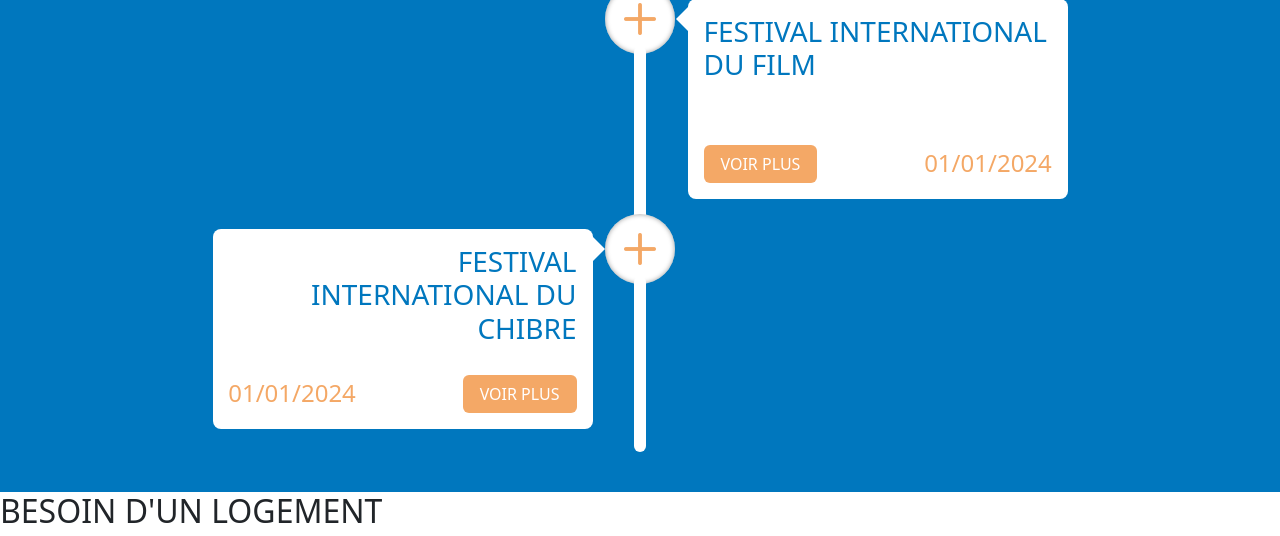
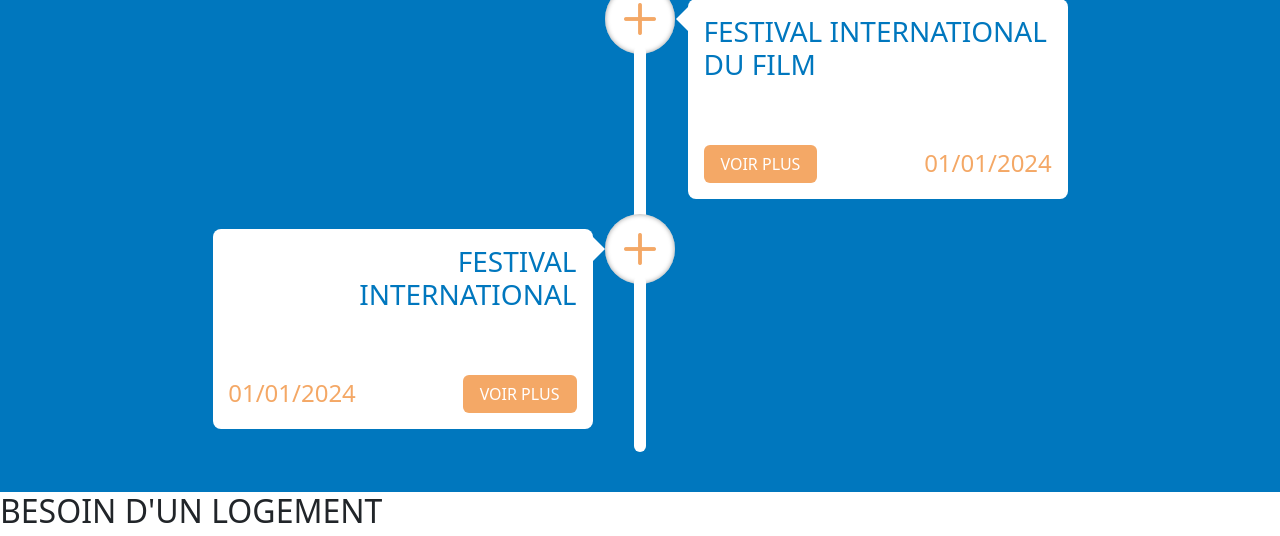
Before and after one commit to Moyna17k/Projet-commun-formation, a Symfony app: template templates/home/index.html.twig in a window 1280 px wide. Shown: the part 3195-3731 px from the top of the page. Run offline with Twig, Linux system fonts and the light colour scheme; the template is opened without the code that fills it, so the values that code supplies are empty; some libraries are stand-ins or nearby versions.

Commit message:
Update index.html.twig

```diff
--- a/templates/home/index.html.twig
+++ b/templates/home/index.html.twig
@@ -154,7 +154,7 @@
         <div class="roadmap container d-flex row g-0 justify-content-center align-items-center">
             <div class="roadmapItemRight col-4">
                 <div class="roadmapItem row g-0 bg-white d-flex justify-content-end textSalmon">
-                    <h3 class="textAccent col-11 text-end">FESTIVAL INTERNATIONAL DU CHIBRE</h3>
+                    <h3 class="textAccent col-11 text-end">FESTIVAL INTERNATIONAL</h3>
                     <section class="d-flex flex-row col-11 justify-content-between position-absolute">
                         <span>01/01/2024</span>
                         <a class="btn px-3 salmon text-white">VOIR PLUS</a>
```
